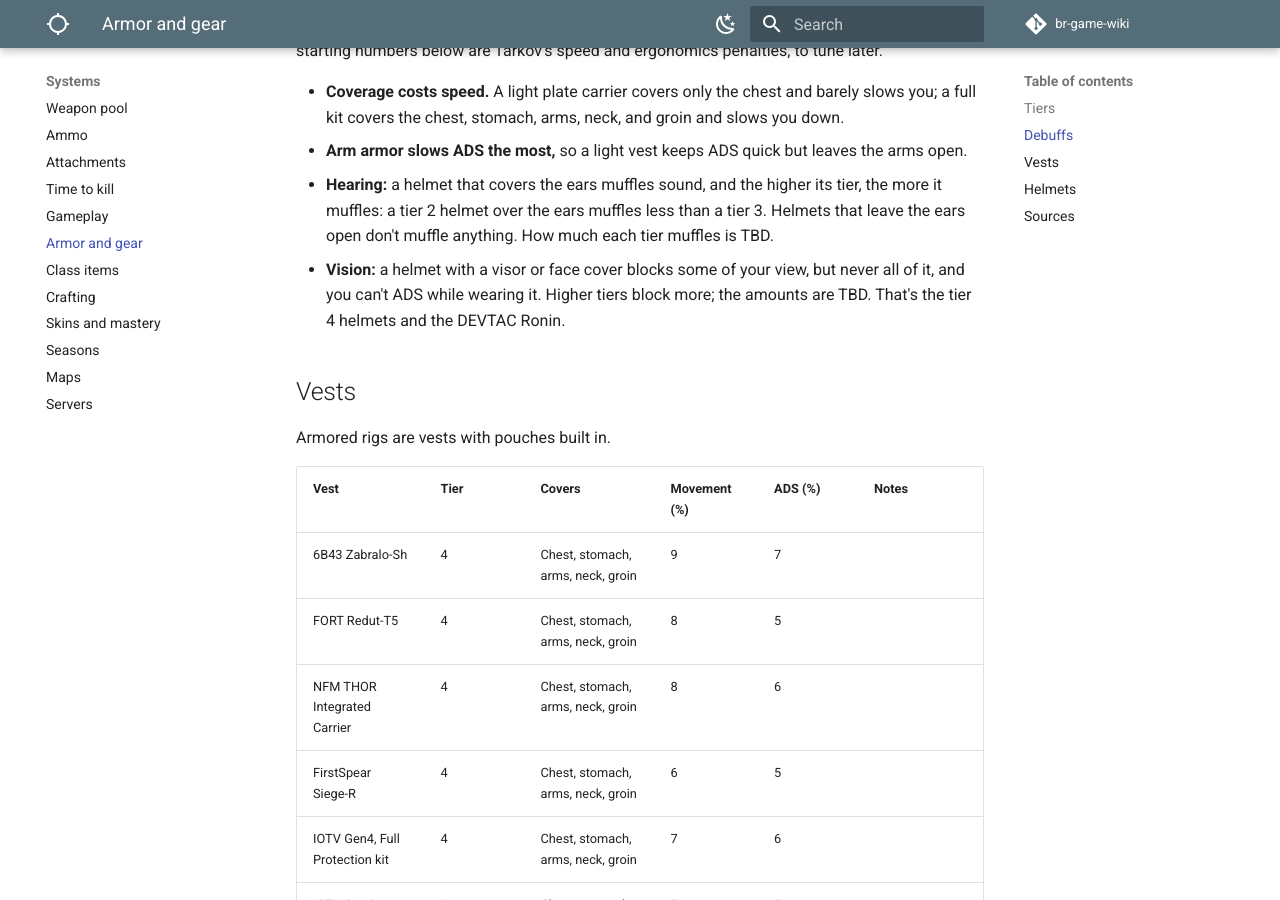
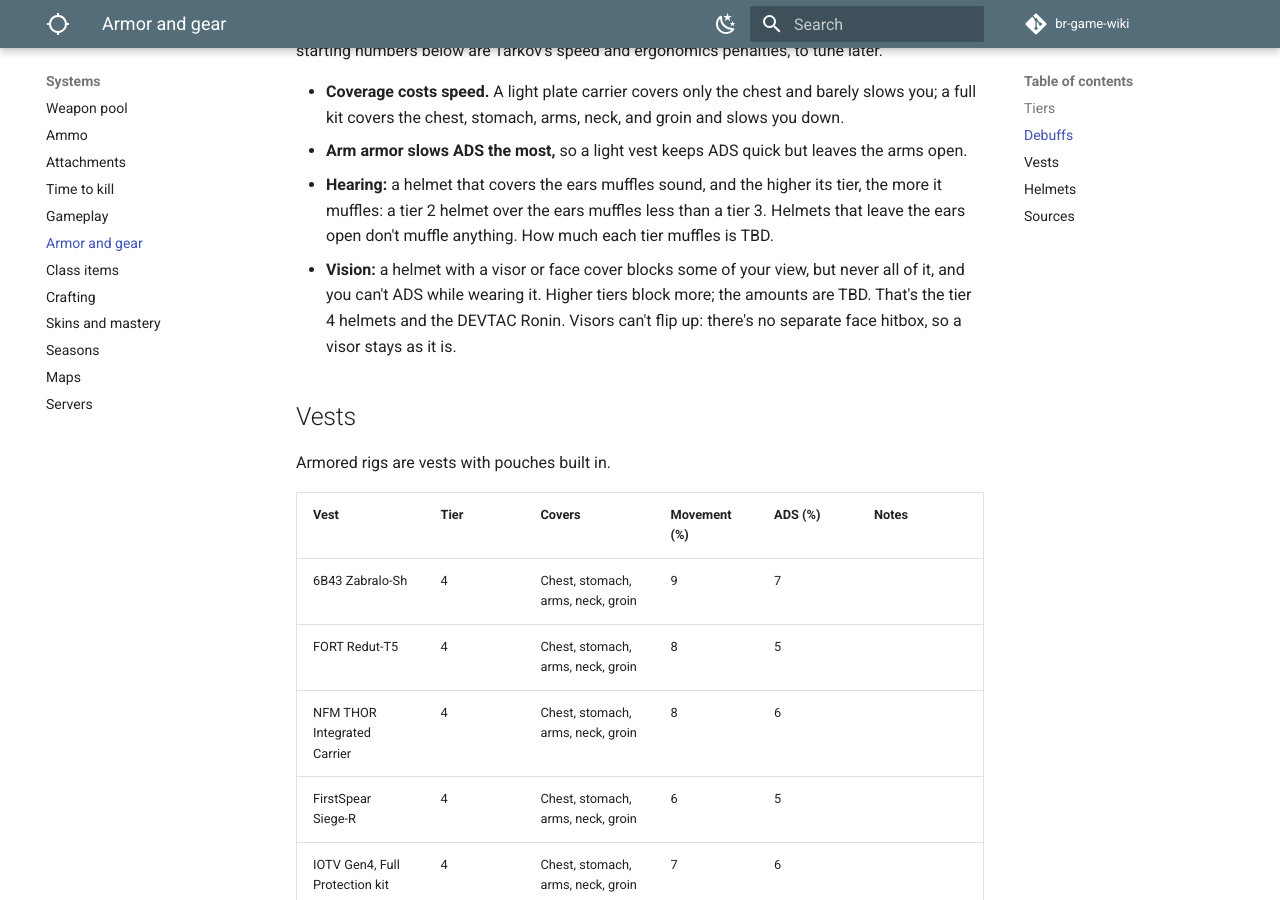
Before and after one commit to DerrickSpartan1/br-game-wiki, an MkDocs documentation site: the page built from docs/systems/armor.md, in a window 1280 px wide and 900 px high, scrolled down 979 px. Built offline with MkDocs 1.6.1 and Material for MkDocs 9.7.7, drawn with Linux system fonts in a browser that asks for light colours; comment, search, counter and statistics services are not loaded.

Commit message:
Decide that visors can't flip up
Co-Authored-By: Claude Opus 5.5 <noreply@anthropic.com>
Claude-Session: https://claude.ai/code/session_01LAp2s4euUjj6HZthupXLj4

```diff
--- a/docs/systems/armor.md
+++ b/docs/systems/armor.md
@@ -25,7 +25,7 @@ Every piece has its own movement and ADS (aim down sights) slowdown, as a percen
 - **Coverage costs speed.** A light plate carrier covers only the chest and barely slows you; a full kit covers the chest, stomach, arms, neck, and groin and slows you down.
 - **Arm armor slows ADS the most,** so a light vest keeps ADS quick but leaves the arms open.
 - **Hearing:** a helmet that covers the ears muffles sound, and the higher its tier, the more it muffles: a tier 2 helmet over the ears muffles less than a tier 3. Helmets that leave the ears open don't muffle anything. How much each tier muffles is TBD.
-- **Vision:** a helmet with a visor or face cover blocks some of your view, but never all of it, and you can't ADS while wearing it. Higher tiers block more; the amounts are TBD. That's the tier 4 helmets and the DEVTAC Ronin.
+- **Vision:** a helmet with a visor or face cover blocks some of your view, but never all of it, and you can't ADS while wearing it. Higher tiers block more; the amounts are TBD. That's the tier 4 helmets and the DEVTAC Ronin. Visors can't flip up: there's no separate face hitbox, so a visor stays as it is.
 
 ## Vests
 
```
Also changed, not shown: docs/planning/changelog.md (+1 -0 lines), docs/planning/decisions.md (+1 -0 lines), docs/planning/open-questions.md (+0 -1 lines).
